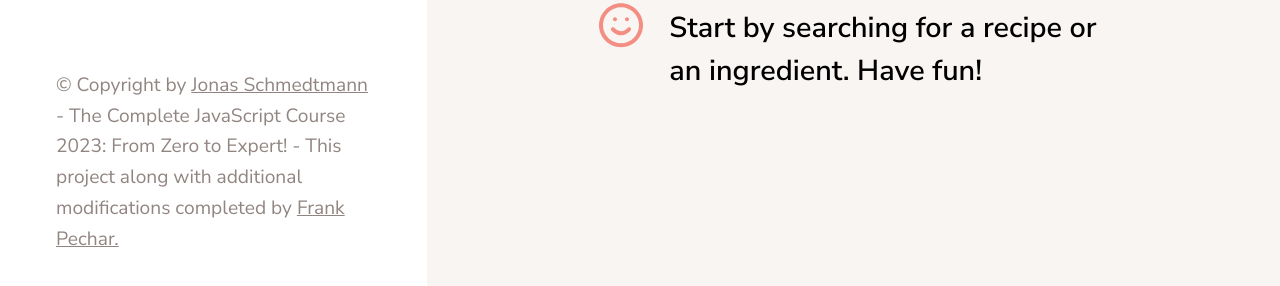
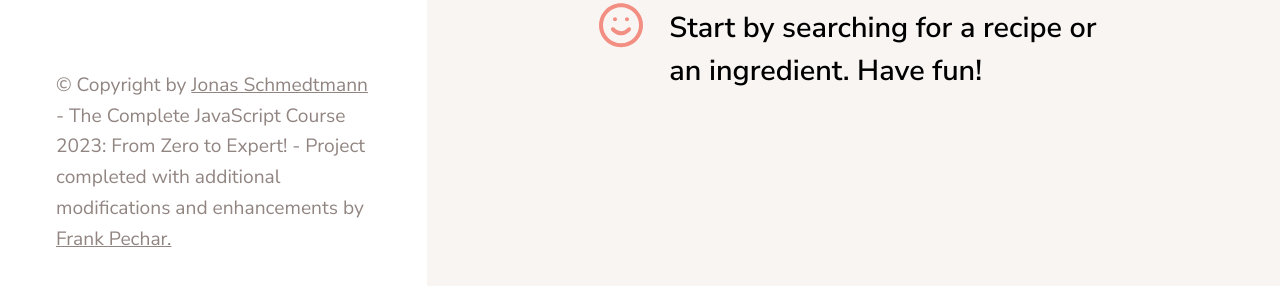
Before and after one commit to Frank-Pechar/forkify, a website: page index.html in a window 1280 px wide. Shown: the part 234-520 px from the top of the page. Drawn offline with Linux system fonts and the light colour scheme.

Commit message:
svg icon fix, other formatting, comment changes

```diff
--- a/index.html
+++ b/index.html
@@ -90,8 +90,8 @@
             href="https://twitter.com/jonasschmedtman"
             >Jonas Schmedtmann</a
           >
-          - The Complete JavaScript Course 2023: From Zero to Expert! - This
-          project along with additional modifications completed by
+          - The Complete JavaScript Course 2023: From Zero to Expert! - Project
+          completed with additional modifications and enhancements by
           <a
             class="web-link"
             target="_blank"
--- a/src/sass/_components.scss
+++ b/src/sass/_components.scss
@@ -113,6 +113,7 @@
 
   svg {
     height: 2.5rem;
+    width: 2.5rem;
     fill: #fff;
   }
 }
--- a/src/scripts/config.js
+++ b/src/scripts/config.js
@@ -5,6 +5,5 @@ This config.js module defines constant values for the application
 export const API_URL = 'https://forkify-api.herokuapp.com/api/v2/recipes/';
 export const TIMEOUT_SEC = 10;
 export const RES_PER_PAGE = 10;
-// export const KEY = '2947f19e-9d03-4eda-b56f-059744e2d1f7';
 export const KEY = '911e2f05-a1bc-44c6-9100-8545cdef5774';
 export const MODAL_CLOSE_SEC = 2.5;
--- a/src/scripts/helper.js
+++ b/src/scripts/helper.js
@@ -5,9 +5,6 @@ This helper.js module performs the following:
 Exports =
   AJAX - Performs download and upload fetch requests for application
 */
-
-// commented out for webpack
-// import { async } from 'regenerator-runtime';
 
 import { TIMEOUT_SEC } from './config.js';
 
```
Also changed, not shown: src/scripts/controller.js (+1 -7 lines), assets/styles/style.comp.css, assets/styles/style.css, assets/styles/style.prefix.css, 1 other file.
